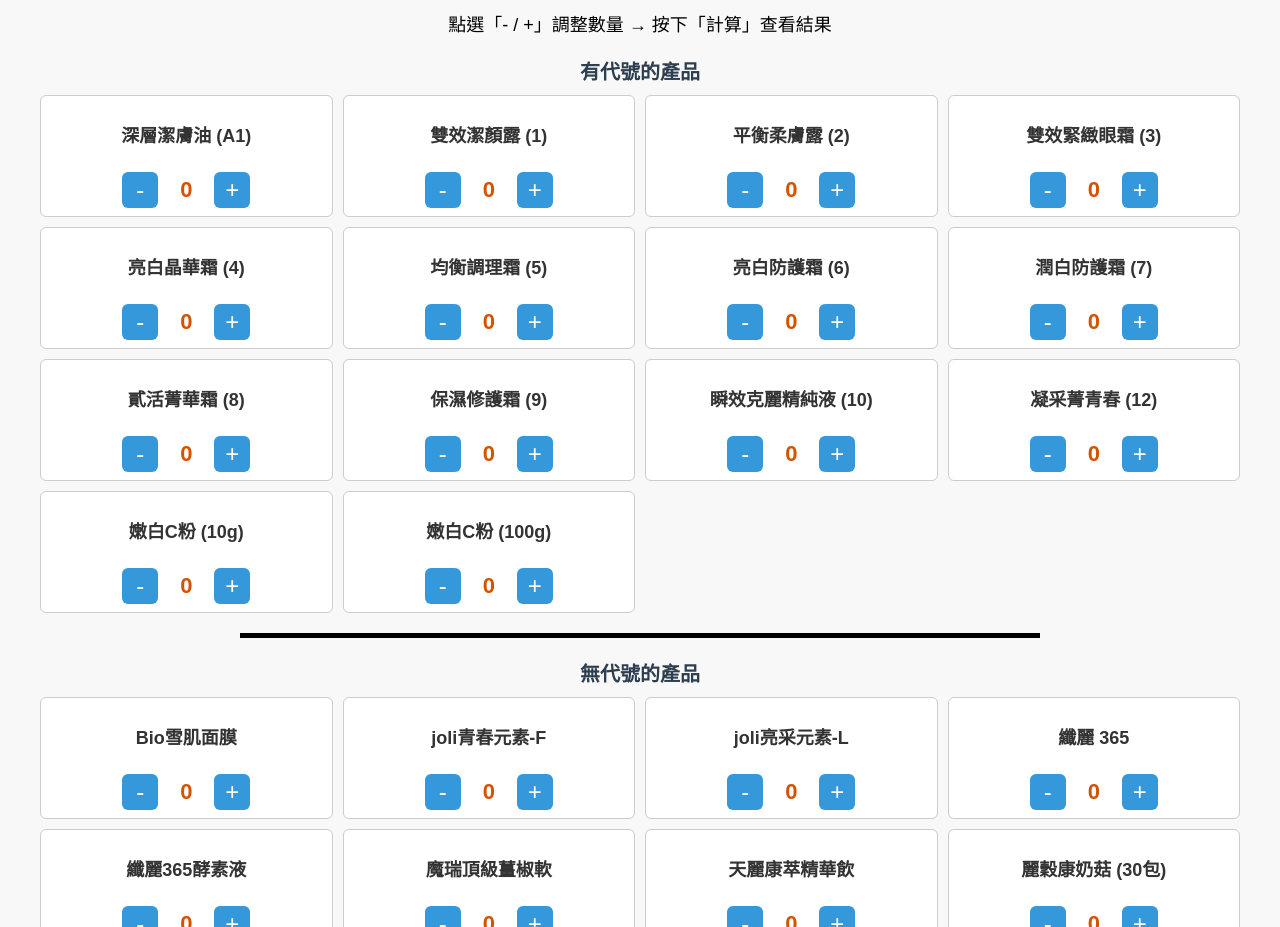
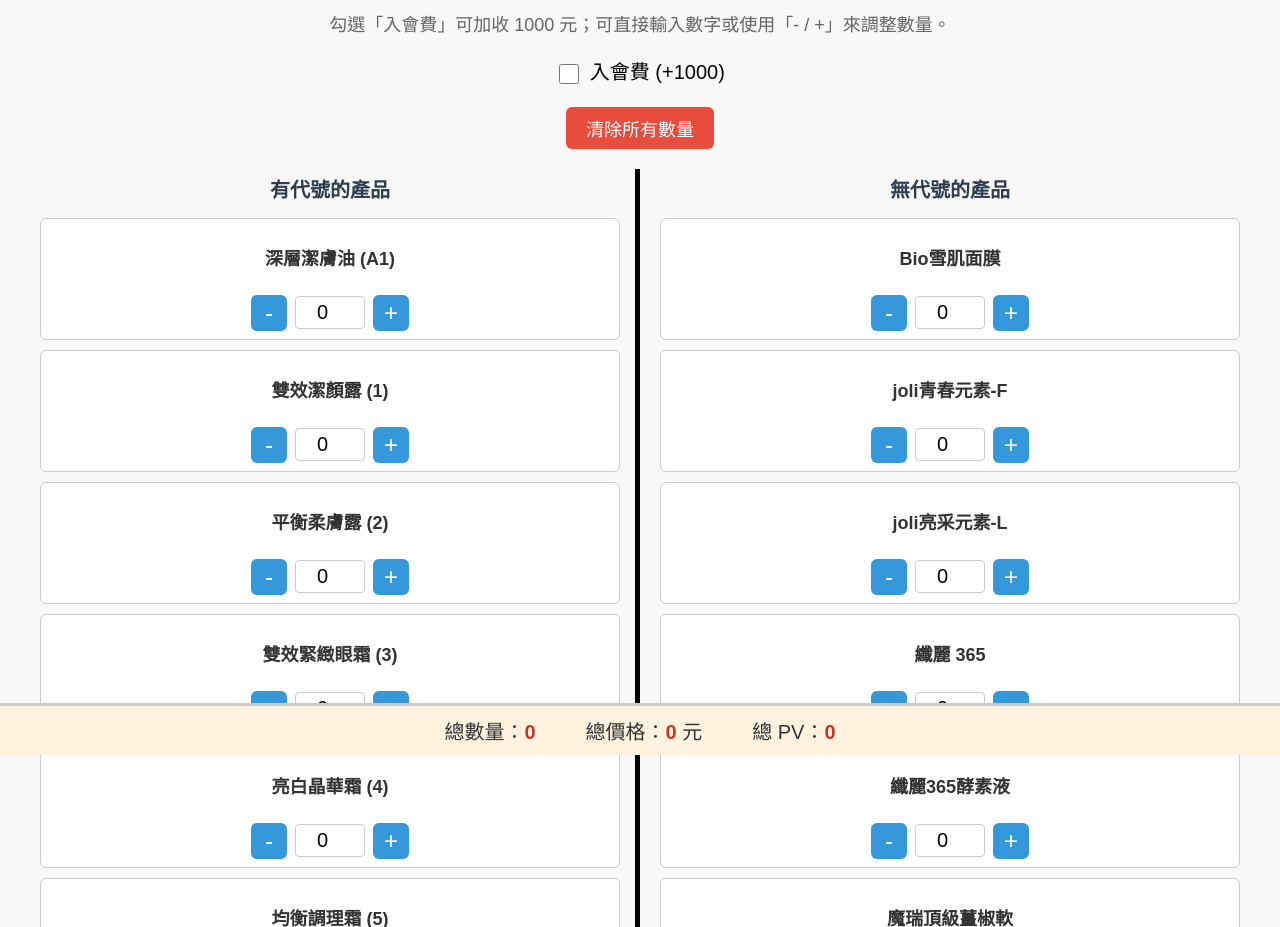
Before and after one commit to Allenfu-code/ColorGemstone, a plain HTML site: page tanlead.html in a window 1280 px wide. Shown: the part 45-972 px from the top of the page. Drawn offline with Linux system fonts and the light colour scheme.

Commit message:
增加刪除全部數字、入會費

```diff
--- a/tanlead.html
+++ b/tanlead.html
@@ -2,16 +2,19 @@
 <html lang="zh-TW">
 <head>
   <meta charset="UTF-8">
-  <title>天麗產品簡易計算器</title>
+  <title>天麗產品簡易計算器 (Checkbox + 清除按鈕)</title>
   <style>
-    /* 盡量縮小上下左右邊距與留白，字體仍維持適中大小方便閱讀 */
+    /* 預設字體與背景色 */
     body {
       margin: 10px;
       font-family: Arial, sans-serif;
-      font-size: 18px; /* 適度放大，兼顧可讀性與一頁瀏覽 */
+      font-size: 18px; /* 適度放大，兼顧可讀性 */
       background-color: #F8F8F8;
+      padding-bottom: 80px;
+      /* 預留空間，避免內容被底部固定列(footer)蓋住 */
     }
 
+    /* 頁面標題及說明文字 */
     h1 {
       font-size: 24px;
       color: #2C3E50;
@@ -19,22 +22,64 @@
       text-align: center;
     }
 
-    p {
+    p.desc {
       text-align: center;
-      margin: 10px 0 20px;
+      margin: 5px 0 20px;
+      color: #666;
     }
 
-    /* 使用 CSS Grid 建立多欄布局，每個產品是一個卡片 */
-    .product-list {
-      display: grid;
-      grid-template-columns: repeat(auto-fill, minmax(250px, 1fr));
-      /* minmax(250px,1fr)：每張卡片最小250px，太小時就自動換行 */
-      gap: 10px; /* 卡片間距 */
-      max-width: 1200px; /* 避免螢幕太寬時字體過度攤開 */
-      margin: 0 auto 20px; /* 置中 + 底部留空隙 */
+    /* 入會費區域 (上方) */
+    .membership-section {
+      text-align: center;
+      margin-bottom: 20px;
+    }
+    .membership-section label {
+      font-size: 20px;
+      cursor: pointer;
+      user-select: none;
+    }
+    .membershipFee {
+      width: 20px;
+      height: 20px;
+      vertical-align: middle;
+      margin-right: 5px;
+      cursor: pointer;
     }
 
-    /* 卡片樣式 */
+    /* 兩欄並列的容器 */
+    .two-columns {
+      display: flex;             /* 使用 flex 排版 */
+      justify-content: center;   /* 水平置中整個區塊 */
+      align-items: flex-start;   /* 垂直頂端對齊 */
+      gap: 20px;                 /* 兩欄間距 */
+      max-width: 1200px;         /* 全欄最大寬度 */
+      margin: 0 auto 20px;       /* 置中並與下方留距 */
+    }
+
+    /* 左欄與右欄的共同樣式 */
+    .column {
+      flex: 1;                   /* 兩欄均分剩餘空間 */
+      display: flex;
+      flex-direction: column;    /* 垂直堆疊每個產品 */
+      gap: 10px;                 /* 產品之間的間距 */
+    }
+
+    /* 在左欄畫一條粗線來分隔 (可自行調整) */
+    .left-column {
+      border-right: 5px solid #000;
+      padding-right: 15px; /* 預留空間，避免文字緊貼分隔線 */
+    }
+
+    /* 區塊標題 (有代號 / 無代號) */
+    .section-title {
+      text-align: center;
+      font-size: 20px;
+      font-weight: bold;
+      margin: 5px 0;
+      color: #2C3E50;
+    }
+
+    /* 每個產品卡片 */
     .product-card {
       background-color: #fff;
       border: 1px solid #ccc;
@@ -58,12 +103,13 @@
       justify-content: center;
     }
 
-    /* 數量調整區域 */
+    /* 數量調整區域（含 - / + 按鈕及輸入框） */
     .quantity-control {
       display: flex;
       align-items: center;
       justify-content: center;
     }
+
     .quantity-control button {
       width: 36px;
       height: 36px;
@@ -78,315 +124,395 @@
     .quantity-control button:hover {
       opacity: 0.8;
     }
-    .quantity-control span.qty {
-      display: inline-block;
-      min-width: 40px;
+
+    /* 數量輸入框 - 可直接輸入數字 */
+    .quantity-control input.qtyInput {
+      width: 60px;
+      font-size: 20px;
       text-align: center;
-      font-weight: bold;
-      font-size: 22px;
-      color: #D35400;
+      border: 1px solid #ccc;
+      border-radius: 4px;
+      padding: 4px;
     }
 
-    /* 計算按鈕 */
-    .calculate-container {
+    /* 清除按鈕容器 */
+    .clear-container {
       text-align: center;
-      margin: 10px 0;
+      margin-bottom: 20px;
     }
-    button.calculate {
+    .clear-btn {
       padding: 8px 20px;
-      font-size: 20px;
-      background-color: #E67E22;
+      font-size: 18px;
+      background-color: #E74C3C;
       color: #fff;
       border: none;
-      border-radius: 8px;
+      border-radius: 6px;
       cursor: pointer;
     }
-    button.calculate:hover {
+    .clear-btn:hover {
       opacity: 0.9;
     }
 
-    /* 結果區塊 */
-    .result {
-      max-width: 600px;
-      margin: 10px auto;
+    /* 固定在視窗底部，顯示：總數量 / 總價格 / 總 PV */
+    .fixed-footer {
+      position: fixed;
+      bottom: 0;
+      left: 0;
+      right: 0;
       background-color: #FFF3E0;
       padding: 10px;
-      border-radius: 6px;
-      text-align: center;
+      border-top: 3px solid #ccc;
+      display: flex;
+      justify-content: center;
+      gap: 50px;          /* 三個欄位之間的間距 */
       font-size: 20px;
+      z-index: 999;       /* 保證蓋在最上層 */
+      align-items: center;
     }
-    .highlight {
+    .footer-item {
+      color: #333;
+    }
+    .footer-item .highlight {
       color: #C0392B;
       font-weight: bold;
-    }
-
-    /* 粗的分隔線，可依需求調整顏色、粗細、上下邊距等 */
-    .thick-divider {
-      border: none;
-      border-top: 5px solid #000;
-      margin: 20px auto;
-      max-width: 800px;
-    }
-
-    /* 小提示文字 */
-    .section-title {
-      text-align: center;
-      font-size: 20px;
-      font-weight: bold;
-      margin: 15px 0 10px;
-      color: #2C3E50;
     }
   </style>
 </head>
 <body>
   <h1>天麗產品簡易計算器</h1>
-  <p>點選「- / +」調整數量 → 按下「計算」查看結果</p>
+  <p class="desc">勾選「入會費」可加收 1000 元；可直接輸入數字或使用「- / +」來調整數量。</p>
 
-  <!-- 有代號產品 (含括號數字或A1...) -->
+  <!-- 入會費 Checkbox -->
+  <div class="membership-section">
+    <label>
+      <input type="checkbox" class="membershipFee">
+      入會費 (+1000)
+    </label>
+  </div>
+
+  <!-- 清除按鈕 -->
+  <div class="clear-container">
+    <button class="clear-btn" onclick="clearAll()">清除所有數量</button>
+  </div>
+
+  <!-- 兩欄分區 -->
+  <div class="two-columns">
+    <!-- 左欄：有代號的產品 -->
+    <div class="column left-column">
       <div class="section-title">有代號的產品</div>
-  <div class="product-list">
+
+      <!-- 以下每個 product-card 代表一項產品 (有代號) -->
       <div class="product-card" data-price="1995" data-pv="1700">
         <div class="product-name">深層潔膚油 (A1)</div>
         <div class="quantity-control">
           <button type="button" class="minusBtn">-</button>
-        <span class="qty">0</span>
+          <input type="number" class="qtyInput" value="0" min="0" step="1">
           <button type="button" class="plusBtn">+</button>
         </div>
       </div>
+
       <div class="product-card" data-price="1995" data-pv="1700">
         <div class="product-name">雙效潔顏露 (1)</div>
         <div class="quantity-control">
           <button type="button" class="minusBtn">-</button>
-        <span class="qty">0</span>
+          <input type="number" class="qtyInput" value="0" min="0" step="1">
           <button type="button" class="plusBtn">+</button>
         </div>
       </div>
+
       <div class="product-card" data-price="1995" data-pv="1700">
         <div class="product-name">平衡柔膚露 (2)</div>
         <div class="quantity-control">
           <button type="button" class="minusBtn">-</button>
-        <span class="qty">0</span>
+          <input type="number" class="qtyInput" value="0" min="0" step="1">
           <button type="button" class="plusBtn">+</button>
         </div>
       </div>
+
       <div class="product-card" data-price="3990" data-pv="3500">
         <div class="product-name">雙效緊緻眼霜 (3)</div>
         <div class="quantity-control">
           <button type="button" class="minusBtn">-</button>
-        <span class="qty">0</span>
+          <input type="number" class="qtyInput" value="0" min="0" step="1">
           <button type="button" class="plusBtn">+</button>
         </div>
       </div>
+
       <div class="product-card" data-price="4200" data-pv="3600">
         <div class="product-name">亮白晶華霜 (4)</div>
         <div class="quantity-control">
           <button type="button" class="minusBtn">-</button>
-        <span class="qty">0</span>
+          <input type="number" class="qtyInput" value="0" min="0" step="1">
           <button type="button" class="plusBtn">+</button>
         </div>
       </div>
+
       <div class="product-card" data-price="3990" data-pv="3300">
         <div class="product-name">均衡調理霜 (5)</div>
         <div class="quantity-control">
           <button type="button" class="minusBtn">-</button>
-        <span class="qty">0</span>
+          <input type="number" class="qtyInput" value="0" min="0" step="1">
           <button type="button" class="plusBtn">+</button>
         </div>
       </div>
+
       <div class="product-card" data-price="4200" data-pv="3800">
         <div class="product-name">亮白防護霜 (6)</div>
         <div class="quantity-control">
           <button type="button" class="minusBtn">-</button>
-        <span class="qty">0</span>
+          <input type="number" class="qtyInput" value="0" min="0" step="1">
           <button type="button" class="plusBtn">+</button>
         </div>
       </div>
+
       <div class="product-card" data-price="4200" data-pv="3800">
         <div class="product-name">潤白防護霜 (7)</div>
         <div class="quantity-control">
           <button type="button" class="minusBtn">-</button>
-        <span class="qty">0</span>
+          <input type="number" class="qtyInput" value="0" min="0" step="1">
           <button type="button" class="plusBtn">+</button>
         </div>
       </div>
+
       <div class="product-card" data-price="3990" data-pv="3500">
         <div class="product-name">貳活菁華霜 (8)</div>
         <div class="quantity-control">
           <button type="button" class="minusBtn">-</button>
-        <span class="qty">0</span>
+          <input type="number" class="qtyInput" value="0" min="0" step="1">
           <button type="button" class="plusBtn">+</button>
         </div>
       </div>
+
       <div class="product-card" data-price="3465" data-pv="3100">
         <div class="product-name">保濕修護霜 (9)</div>
         <div class="quantity-control">
           <button type="button" class="minusBtn">-</button>
-        <span class="qty">0</span>
+          <input type="number" class="qtyInput" value="0" min="0" step="1">
           <button type="button" class="plusBtn">+</button>
         </div>
       </div>
+
       <div class="product-card" data-price="3990" data-pv="3500">
         <div class="product-name">瞬效克麗精純液 (10)</div>
         <div class="quantity-control">
           <button type="button" class="minusBtn">-</button>
-        <span class="qty">0</span>
+          <input type="number" class="qtyInput" value="0" min="0" step="1">
           <button type="button" class="plusBtn">+</button>
         </div>
       </div>
+
       <div class="product-card" data-price="3990" data-pv="3500">
         <div class="product-name">凝采菁青春 (12)</div>
         <div class="quantity-control">
           <button type="button" class="minusBtn">-</button>
-        <span class="qty">0</span>
+          <input type="number" class="qtyInput" value="0" min="0" step="1">
           <button type="button" class="plusBtn">+</button>
         </div>
       </div>
+
       <div class="product-card" data-price="3465" data-pv="3000">
         <div class="product-name">嫩白C粉 (10g)</div>
         <div class="quantity-control">
           <button type="button" class="minusBtn">-</button>
-        <span class="qty">0</span>
+          <input type="number" class="qtyInput" value="0" min="0" step="1">
           <button type="button" class="plusBtn">+</button>
         </div>
       </div>
+
       <div class="product-card" data-price="29400" data-pv="27000">
         <div class="product-name">嫩白C粉 (100g)</div>
         <div class="quantity-control">
           <button type="button" class="minusBtn">-</button>
-        <span class="qty">0</span>
+          <input type="number" class="qtyInput" value="0" min="0" step="1">
           <button type="button" class="plusBtn">+</button>
         </div>
       </div>
-  </div>
 
-  <!-- 粗分隔線 -->
-  <hr class="thick-divider">
+    </div><!-- .column.left-column 結束 -->
 
-  <!-- 無代號產品 -->
+    <!-- 右欄：無代號的產品 -->
+    <div class="column">
       <div class="section-title">無代號的產品</div>
-  <div class="product-list">
+
       <div class="product-card" data-price="2415" data-pv="1800">
         <div class="product-name">Bio雪肌面膜</div>
         <div class="quantity-control">
           <button type="button" class="minusBtn">-</button>
-        <span class="qty">0</span>
+          <input type="number" class="qtyInput" value="0" min="0" step="1">
           <button type="button" class="plusBtn">+</button>
         </div>
       </div>
+
       <div class="product-card" data-price="1995" data-pv="1700">
         <div class="product-name">joli青春元素-F</div>
         <div class="quantity-control">
           <button type="button" class="minusBtn">-</button>
-        <span class="qty">0</span>
+          <input type="number" class="qtyInput" value="0" min="0" step="1">
           <button type="button" class="plusBtn">+</button>
         </div>
       </div>
+
       <div class="product-card" data-price="1995" data-pv="1700">
         <div class="product-name">joli亮采元素-L</div>
         <div class="quantity-control">
           <button type="button" class="minusBtn">-</button>
-        <span class="qty">0</span>
+          <input type="number" class="qtyInput" value="0" min="0" step="1">
           <button type="button" class="plusBtn">+</button>
         </div>
       </div>
+
       <div class="product-card" data-price="3360" data-pv="2600">
         <div class="product-name">纖麗 365</div>
         <div class="quantity-control">
           <button type="button" class="minusBtn">-</button>
-        <span class="qty">0</span>
+          <input type="number" class="qtyInput" value="0" min="0" step="1">
           <button type="button" class="plusBtn">+</button>
         </div>
       </div>
+
       <div class="product-card" data-price="2415" data-pv="1800">
         <div class="product-name">纖麗365酵素液</div>
         <div class="quantity-control">
           <button type="button" class="minusBtn">-</button>
-        <span class="qty">0</span>
+          <input type="number" class="qtyInput" value="0" min="0" step="1">
           <button type="button" class="plusBtn">+</button>
         </div>
       </div>
+
       <div class="product-card" data-price="1995" data-pv="1700">
         <div class="product-name">魔瑞頂級薑椒軟</div>
         <div class="quantity-control">
           <button type="button" class="minusBtn">-</button>
-        <span class="qty">0</span>
+          <input type="number" class="qtyInput" value="0" min="0" step="1">
           <button type="button" class="plusBtn">+</button>
         </div>
       </div>
+
       <div class="product-card" data-price="4725" data-pv="4200">
         <div class="product-name">天麗康萃精華飲</div>
         <div class="quantity-control">
           <button type="button" class="minusBtn">-</button>
-        <span class="qty">0</span>
+          <input type="number" class="qtyInput" value="0" min="0" step="1">
           <button type="button" class="plusBtn">+</button>
         </div>
       </div>
+
       <div class="product-card" data-price="3300" data-pv="2200">
         <div class="product-name">麗穀康奶菇 (30包)</div>
         <div class="quantity-control">
           <button type="button" class="minusBtn">-</button>
-        <span class="qty">0</span>
+          <input type="number" class="qtyInput" value="0" min="0" step="1">
           <button type="button" class="plusBtn">+</button>
         </div>
       </div>
+
       <div class="product-card" data-price="3120" data-pv="2200">
         <div class="product-name">麗穀康奶菇 (20包)</div>
         <div class="quantity-control">
           <button type="button" class="minusBtn">-</button>
-        <span class="qty">0</span>
+          <input type="number" class="qtyInput" value="0" min="0" step="1">
           <button type="button" class="plusBtn">+</button>
         </div>
       </div>
+
+    </div><!-- .column (右欄) 結束 -->
+  </div><!-- .two-columns 結束 -->
+
+  <!-- 固定在視窗底部，顯示：總數量 / 總價格 / 總 PV -->
+  <div class="fixed-footer">
+    <div class="footer-item">
+      總數量：<span class="highlight" id="totalQty">0</span>
     </div>
-
-  <div class="calculate-container">
-    <button class="calculate" onclick="calculate()">計算</button>
+    <div class="footer-item">
+      總價格：<span class="highlight" id="totalPrice">0</span> 元
     </div>
-
-  <div class="result">
-    <p>總價格：<span class="highlight" id="totalPrice">0</span> 元</p>
-    <p>總 PV：<span class="highlight" id="totalPV">0</span></p>
+    <div class="footer-item">
+      總 PV：<span class="highlight" id="totalPV">0</span>
+    </div>
   </div>
 
   <script>
-    // 加減數量按鈕事件
+    // 主計算函式
+    function calculate() {
+      let totalQty   = 0;
+      let totalPrice = 0;
+      let totalPV    = 0;
+
+      // 讀取所有產品卡片
       document.querySelectorAll('.product-card').forEach(card => {
-      const minusBtn = card.querySelector('.minusBtn');
-      const plusBtn  = card.querySelector('.plusBtn');
-      const qtySpan  = card.querySelector('.qty');
+        const price = parseFloat(card.dataset.price) || 0;
+        const pv    = parseFloat(card.dataset.pv)    || 0;
 
-      minusBtn.addEventListener('click', () => {
-        let currentQty = parseInt(qtySpan.textContent) || 0;
-        currentQty = (currentQty > 0) ? currentQty - 1 : 0;
-        qtySpan.textContent = currentQty;
+        // 取得輸入框的值
+        const qtyInput = card.querySelector('.qtyInput');
+        const qty   = parseInt(qtyInput.value) || 0;
+
+        totalQty   += qty;
+        totalPrice += price * qty;
+        totalPV    += pv * qty;
       });
 
+      // 檢查是否勾選入會費
+      const membershipFeeCheckbox = document.querySelector('.membershipFee');
+      if (membershipFeeCheckbox.checked) {
+        // 若有勾選，價格 + 1000 (只影響總價格)
+        totalPrice += 1000;
+      }
+
+      // 更新統計結果
+      document.getElementById('totalQty').textContent   = totalQty;
+      document.getElementById('totalPrice').textContent = totalPrice;
+      document.getElementById('totalPV').textContent    = totalPV;
+    }
+
+    // 清除所有數量(把所有 qtyInput 設為 0)，然後重新計算
+    function clearAll() {
+      document.querySelectorAll('.qtyInput').forEach(input => {
+        input.value = 0;
+      });
+      calculate();
+    }
+
+    // 綁定加減按鈕與數字輸入事件：每次改變數量後，自動計算
+    document.querySelectorAll('.product-card').forEach(card => {
+      const minusBtn  = card.querySelector('.minusBtn');
+      const plusBtn   = card.querySelector('.plusBtn');
+      const qtyInput  = card.querySelector('.qtyInput');
+
+      // 按下「-」按鈕
+      minusBtn.addEventListener('click', () => {
+        let currentQty = parseInt(qtyInput.value) || 0;
+        currentQty = (currentQty > 0) ? currentQty - 1 : 0;
+        qtyInput.value = currentQty;
+        calculate();
+      });
+
+      // 按下「+」按鈕
       plusBtn.addEventListener('click', () => {
-        let currentQty = parseInt(qtySpan.textContent) || 0;
+        let currentQty = parseInt(qtyInput.value) || 0;
         currentQty++;
-        qtySpan.textContent = currentQty;
+        qtyInput.value = currentQty;
+        calculate();
+      });
+
+      // 直接在輸入框中輸入數字
+      qtyInput.addEventListener('input', () => {
+        let newQty = parseInt(qtyInput.value);
+        if(isNaN(newQty) || newQty < 0) {
+          newQty = 0;
+        }
+        qtyInput.value = newQty;
+        calculate();
       });
     });
 
-    // 計算總價格與總 PV
-    function calculate() {
-      let totalPrice = 0;
-      let totalPV = 0;
-
-      document.querySelectorAll('.product-card').forEach(card => {
-        const price = parseFloat(card.dataset.price);
-        const pv    = parseFloat(card.dataset.pv);
-
-        const qtySpan = card.querySelector('.qty');
-        const qty = parseInt(qtySpan.textContent) || 0;
-
-        totalPrice += price * qty;
-        totalPV += pv * qty;
+    // 監聽入會費勾選變化，只要切換就重新計算
+    document.querySelector('.membershipFee').addEventListener('change', () => {
+      calculate();
     });
 
-      document.getElementById('totalPrice').textContent = totalPrice;
-      document.getElementById('totalPV').textContent = totalPV;
-    }
+    // 頁面載入時，先計算一次
+    calculate();
   </script>
 </body>
 </html>
```
Lines whose indentation alone changed are shown as unchanged.
